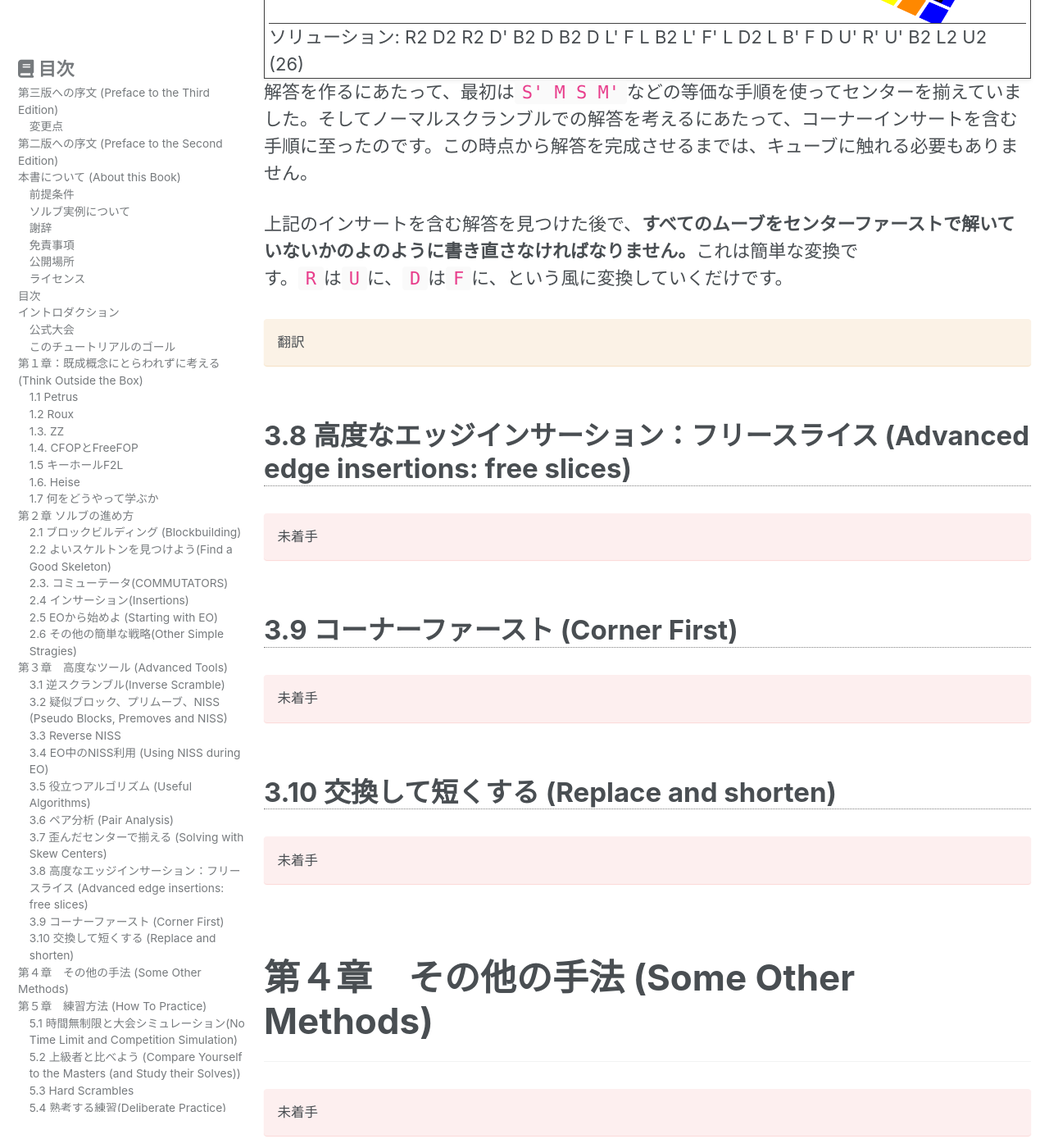
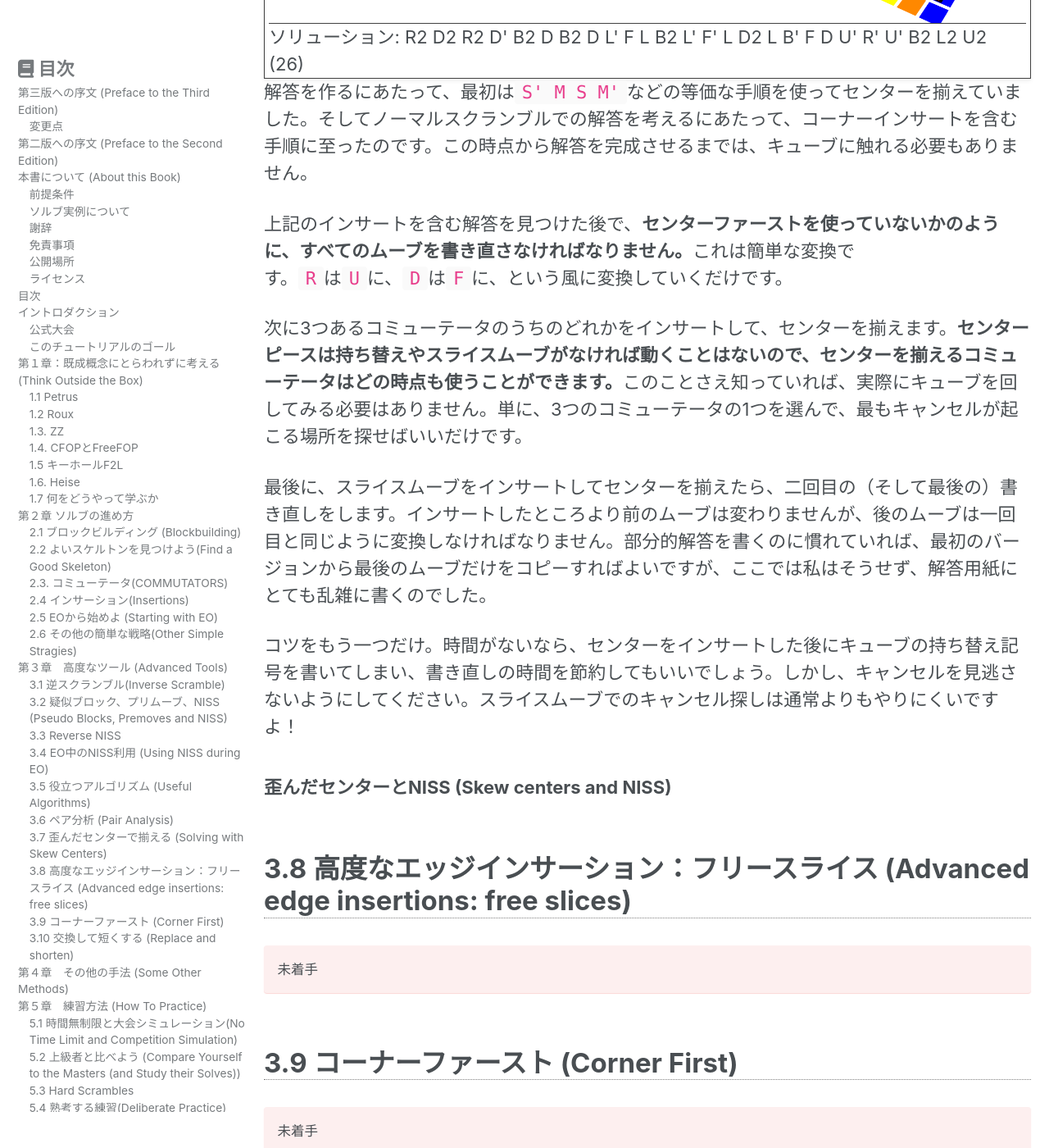
Before and after one commit to kawam1123/translation, a Jekyll site: the page built from _pages/FMC-tutorial-v3.md, in a window 1280 px wide and 1400 px high, scrolled down 84319 px. Shown: the whole window at 82% size. Built offline with Jekyll 4.4.1, drawn with Linux system fonts in a browser that asks for light colours; cached includes are drawn as plain includes; nearby versions of some CDN libraries; part of the change alters nothing that is shown.

```diff
--- a/_pages/FMC-tutorial-v3.md
+++ b/_pages/FMC-tutorial-v3.md
@@ -3745,10 +3745,13 @@ img_src="../../../assets/img/alg-370-2.png"
 
 解答を作るにあたって、最初は`S' M S M'`などの等価な手順を使ってセンターを揃えていました。そしてノーマルスクランブルでの解答を考えるにあたって、コーナーインサートを含む手順に至ったのです。この時点から解答を完成させるまでは、キューブに触れる必要もありません。
 
-上記のインサートを含む解答を見つけた後で、**すべてのムーブをセンターファーストで解いていないかのよのように書き直さなければなりません。**これは簡単な変換です。`R`は`U`に、`D`は`F`に、という風に変換していくだけです。
-
-翻訳
-{: .notice--warning}
+上記のインサートを含む解答を見つけた後で、**センターファーストを使っていないかのように、すべてのムーブを書き直さなければなりません。**これは簡単な変換です。`R`は`U`に、`D`は`F`に、という風に変換していくだけです。
+
+次に3つあるコミューテータのうちのどれかをインサートして、センターを揃えます。**センターピースは持ち替えやスライスムーブがなければ動くことはないので、センターを揃えるコミューテータはどの時点も使うことができます。**このことさえ知っていれば、実際にキューブを回してみる必要はありません。単に、3つのコミューテータの1つを選んで、最もキャンセルが起こる場所を探せばいいだけです。
+
+最後に、スライスムーブをインサートしてセンターを揃えたら、二回目の（そして最後の）書き直しをします。インサートしたところより前のムーブは変わりませんが、後のムーブは一回目と同じように変換しなければなりません。部分的解答を書くのに慣れていれば、最初のバージョンから最後のムーブだけをコピーすればよいですが、ここでは私はそうせず、解答用紙にとても乱雑に書くのでした。
+
+コツをもう一つだけ。時間がないなら、センターをインサートした後にキューブの持ち替え記号を書いてしまい、書き直しの時間を節約してもいいでしょう。しかし、キャンセルを見逃さないようにしてください。スライスムーブでのキャンセル探しは通常よりもやりにくいですよ！
 
 <!--
 Skew Centers - Example
@@ -3784,6 +3787,38 @@ be canged with same method used the first time. If you are disciplined in writin
 partial solutions, you can get the first version of your solution and copy the last moves, but this
 is not my case, as I write stuff down on my sheets in a very chaotic way.
 -->
+#### 歪んだセンターとNISS (Skew centers and NISS)
+
+<!--
+3.7.1 Skew centers and NISS
+In the previous example solve I used NISS. However, the last three moves of the skeleton on
+inverse are B2 L2 B2 instead of R2 D2 R2, which are the first three moves done on normal!
+What is happening here? The problem is that one of the insertions that have been left for
+later moves the centers around, changing all subsequent moves! Apply the inverse scramble and
+then the first 13 moves of the skeleton (U2 L2 B2 U L B' L2 U2 L' U2 L' U2 L). Now solve
+the centers with M S' M' S and rotate back to have white on top and green on front (or just
+apply the moves R L' U D' B F' R L'). From here you can apply the “correct” premoves R2 D2
+R2 to get the 3c skeleton.
+How to solve this problem? In this case it can be easy to see what the correct moves to
+apply are, since there are only 3 moves done on the normal scramble. But in general it may be
+tricky. There are basically two ways.
+The first one is to use a “translation table” that tells you which moves you have to apply
+on inverse depending on which moves you have done on normal. In this case it will look like:
+Normal: B F L R U D
+Inverse: U D F B R L
+So the R2 D2 R2 on normal become B2 L2 B2 on inverse! This method works better when there
+are only 4 centers left to fix (like M E2 M' E2): in that situation, the table can easily be kept in
+mind without writing it down.
+Another way consists in using rotations to bring the solved pieces to their usual position,
+disregarding centers. For example, our skeleton (on inverse) would be:
+Moves done on inverse: U2 L2 B2 U L B' L2 U2 L' U2 L' U2 L
+Fix: x z'
+Moves done on normal: R2 D2 R2
+Complete skeleton (on inverse): U2 L2 B2 U L B' L2 U2 L' U2 L' U2 L x z' R2 D2 R2
+But be careful with rotations!12
+3
+-->
+
 ### 3.8 高度なエッジインサーション：フリースライス (Advanced edge insertions: free slices)
 
 未着手
```
